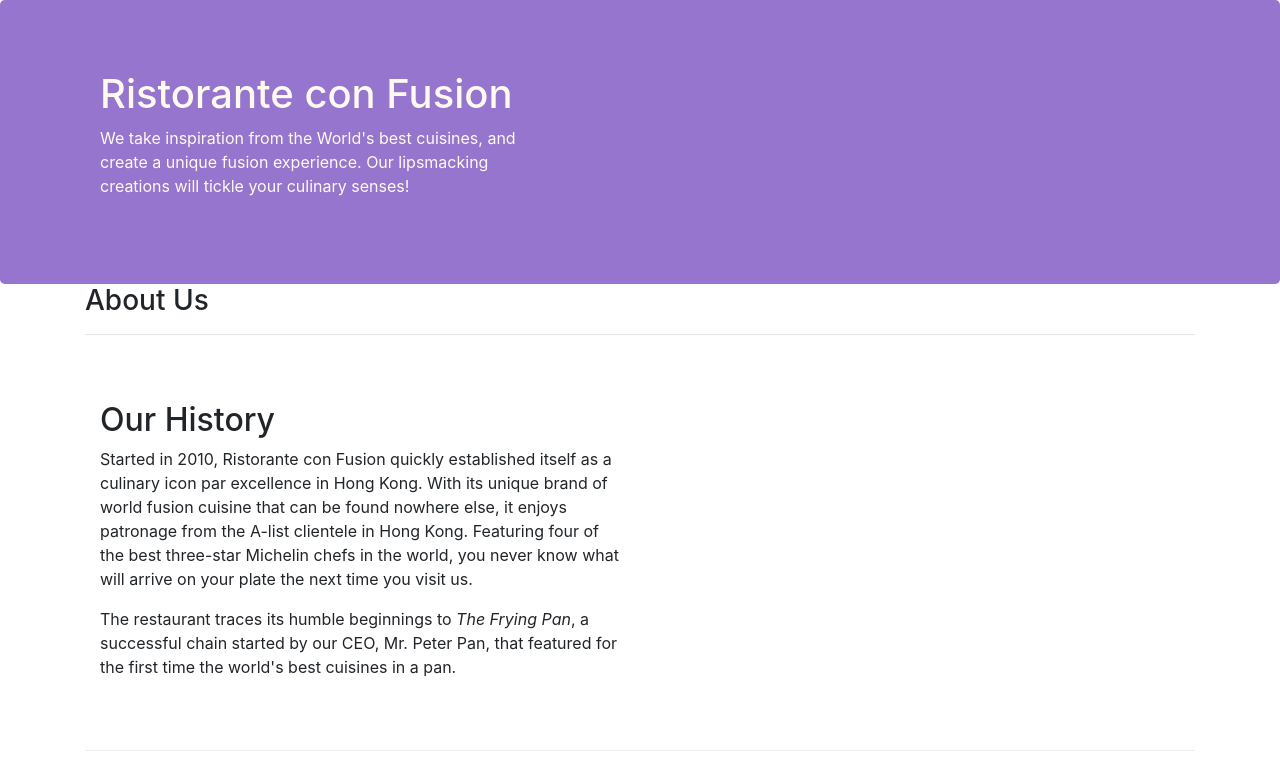
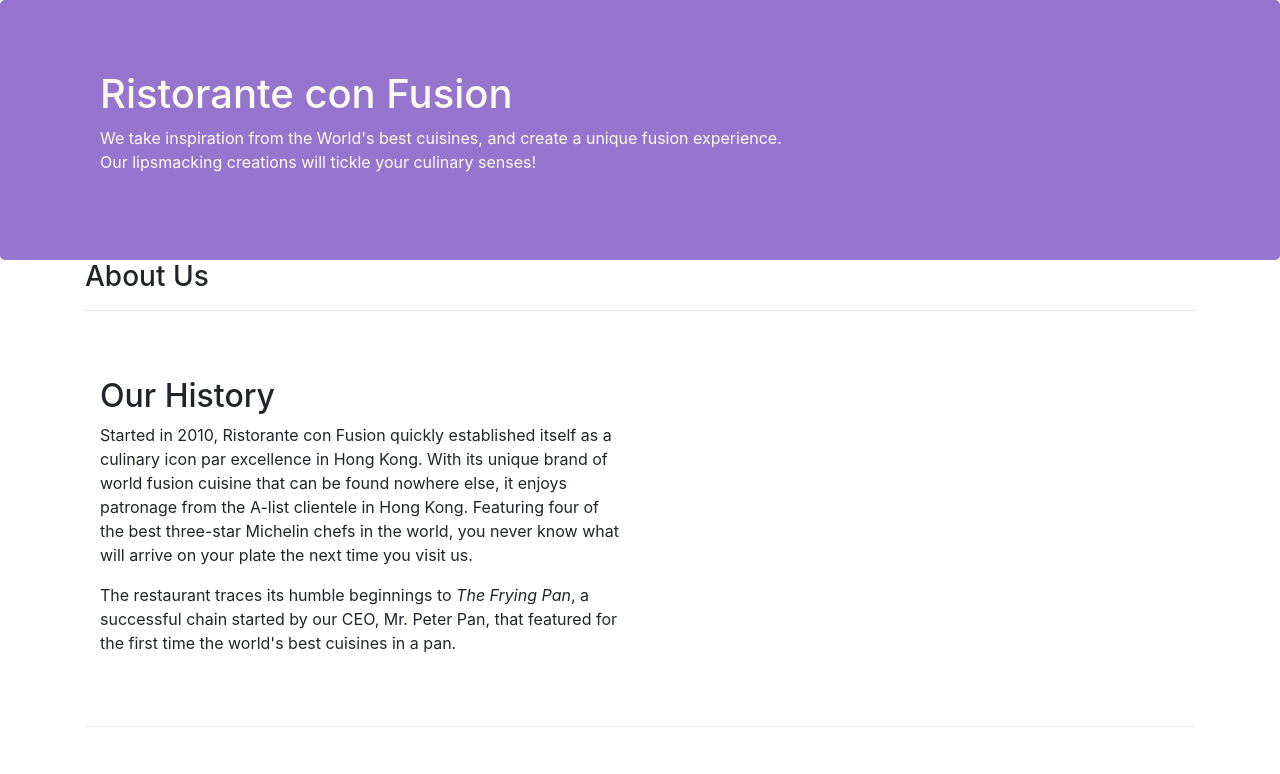
Before and after one commit to pruthvisai122/week1, a website: page aboutus.html in a window 1280 px wide. Shown: the top 774 px of the page. Drawn offline with nearby package versions, Linux system fonts and the light colour scheme.

Commit message:
Update aboutus.html

```diff
--- a/aboutus.html
+++ b/aboutus.html
@@ -20,7 +20,7 @@
     <header class="jumbotron">
         <div class="container">
             <div class="row row-header">
-                <div class="col-12 col-sm-5">
+                <div class="col-12 col-sm-8">
                     <h1>Ristorante con Fusion</h1>
                     <p>We take inspiration from the World's best cuisines, and create a unique fusion experience. Our lipsmacking creations will tickle your culinary senses!</p>
                 </div>
```
